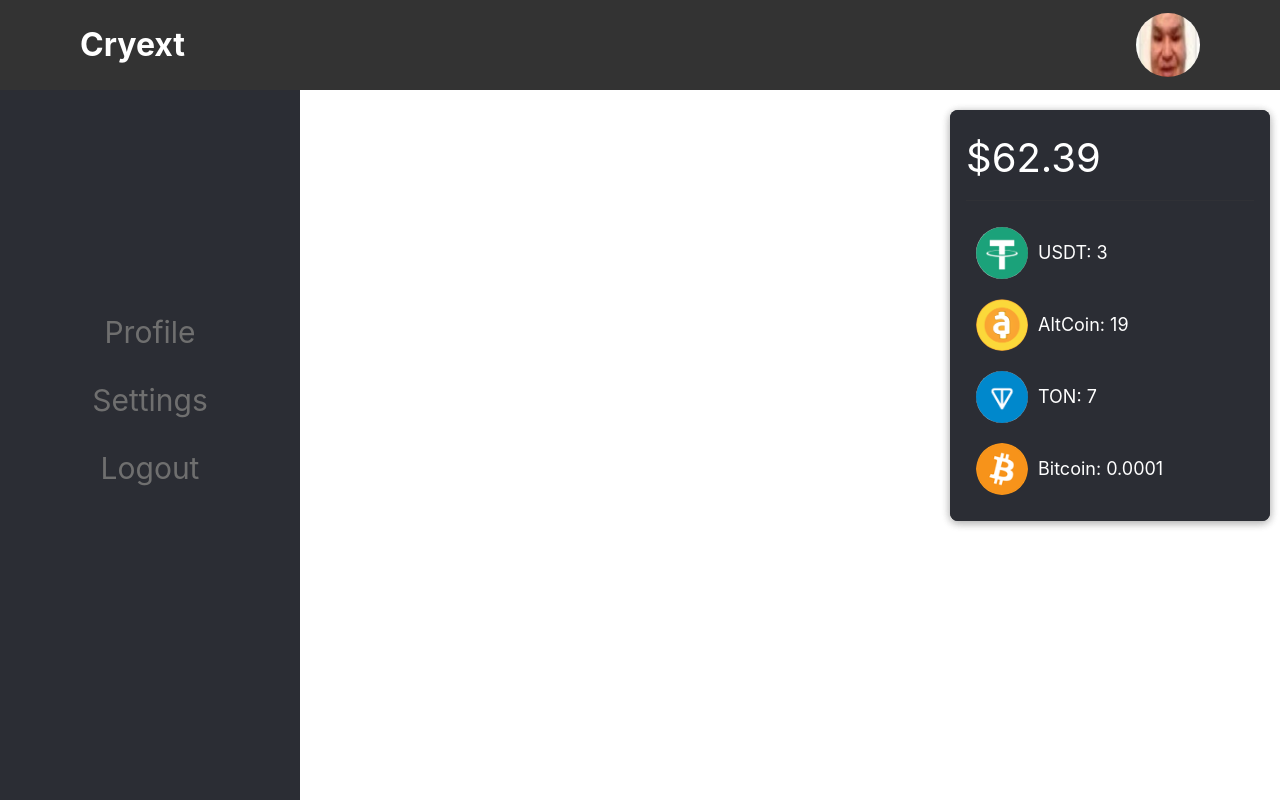
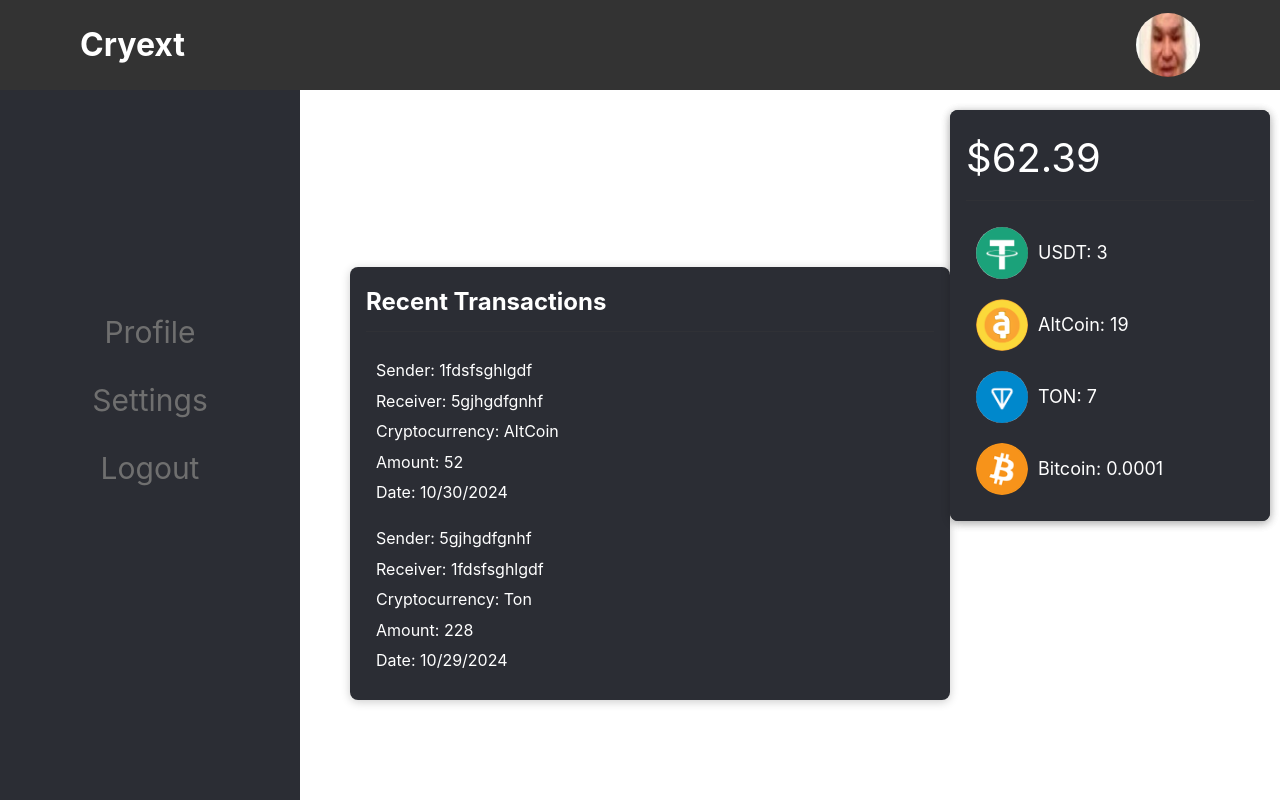
Before and after one commit to fucking-devs/cryext-client, a Vue app: page / in a window 1280 px wide. Built offline with nearby package versions, Linux system fonts and the light colour scheme.

Commit message:
Сделаны последние транзакции

```diff
--- a/src/App.vue
+++ b/src/App.vue
@@ -3,6 +3,7 @@ import { RouterView } from 'vue-router';
 import ProfileIcon from './components/ProfileIcon.vue';
 import ExactBalance from './components/ExactBalance.vue';
 import SideBar from './components/SideBar.vue';
+import LastTransaction from './components/LastTransaction.vue';
 </script>
 
 <template>
@@ -14,7 +15,7 @@ import SideBar from './components/SideBar.vue';
   <SideBar />
 
   <ExactBalance />
-
+  <LastTransaction />
   <RouterView />
 </template>
 
--- /dev/null
+++ b/src/components/LastTransaction.vue
@@ -0,0 +1,117 @@
+<script lang="ts" setup>
+
+interface Transaction {
+  SenderWallet: string;
+  ReceiverWallet: string;
+  CryptoCurrency: string;
+  Quantity: number;
+  DataTransaction: Date;
+}
+
+const transactions: Transaction[] = [
+  {
+    SenderWallet: '1fdsfsghlgdf',
+    ReceiverWallet: '5gjhgdfgnhf',
+    CryptoCurrency: 'AltCoin',
+    Quantity: 52,
+    DataTransaction: new Date('2024-10-30'),
+  },
+  {
+    SenderWallet: '5gjhgdfgnhf',
+    ReceiverWallet: '1fdsfsghlgdf',
+    CryptoCurrency: 'Ton',
+    Quantity: 228,
+    DataTransaction: new Date('2024-10-29'),
+  },
+];
+</script>
+
+<template>
+  <div class="transactions-container">
+    <h3 class="transactions-title">Recent Transactions</h3>
+    <div class="transactions-list">
+      <div class="transaction-item" v-for="(transaction, index) in transactions" :key="index">
+        <div class="transaction-details">
+          <div class="wallet">Sender: {{ transaction.SenderWallet }}</div>
+          <div class="wallet">Receiver: {{ transaction.ReceiverWallet }}</div>
+          <div class="currency">Cryptocurrency: {{ transaction.CryptoCurrency }}</div>
+          <div class="quantity">Amount: {{ transaction.Quantity }}</div>
+          <div class="date">Date: {{ transaction.DataTransaction.toLocaleDateString('en-US') }}</div>
+        </div>
+      </div>
+    </div>
+  </div>
+</template>
+
+<style lang="scss">
+.transactions-container {
+  position: fixed;
+  bottom: 100px;
+  left: 350px;
+
+  width: 600px;
+  background-color: var(--sidebar-color);
+  border-radius: 8px;
+  padding: 1rem;
+  box-shadow: 0 2px 10px rgba(0, 0, 0, 0.2);
+
+  .transactions-title {
+    margin-bottom: 1rem;
+    color: var(--vt-c-white);
+    font-size: 24px;
+    text-align: start;
+    font-weight: bold;
+    border-bottom: 1px solid var(--vt-c-divider-light-1);
+    padding-bottom: 10px;
+
+    &:hover {
+      color: var(--vt-c-white);
+    }
+  }
+
+  .transactions-list {
+    display: flex;
+    flex-direction: column;
+
+    .transaction-item {
+      display: flex;
+      align-items: center;
+      padding: 10px;
+      transition: all 0.3s;
+
+      &:hover {
+        background-color: rgba(255,255,255,0.1);
+      }
+
+      .transaction-details {
+        display: flex;
+        flex-direction: column;
+
+        .wallet {
+          color: var(--vt-c-white);
+          font-size: 16px;
+          margin-bottom: 5px;
+        }
+
+        .currency {
+          color: var(--vt-c-white);
+          font-size: 16px;
+          margin-bottom: 5px;
+        }
+
+        .quantity {
+          color: var(--vt-c-white);
+          font-size: 16px;
+          margin-bottom: 5px;
+        }
+
+        .date {
+          color: var(--vt-c-white);
+          font-size: 16px;
+          margin-bottom: 0;
+        }
+      }
+    }
+  }
+}
+</style>
--- a/src/views/HomeView.vue
+++ b/src/views/HomeView.vue
@@ -1,5 +1,6 @@
 <script lang="ts" setup>
-import ExactBalance from '@/components/ExactBalance.vue';'@/components/ExactBalance.vue'
+import ExactBalance from '@/components/ExactBalance.vue';
+import LastTransaction from '@/components/LastTransaction.vue';
 </script>
 
 <template>
```
